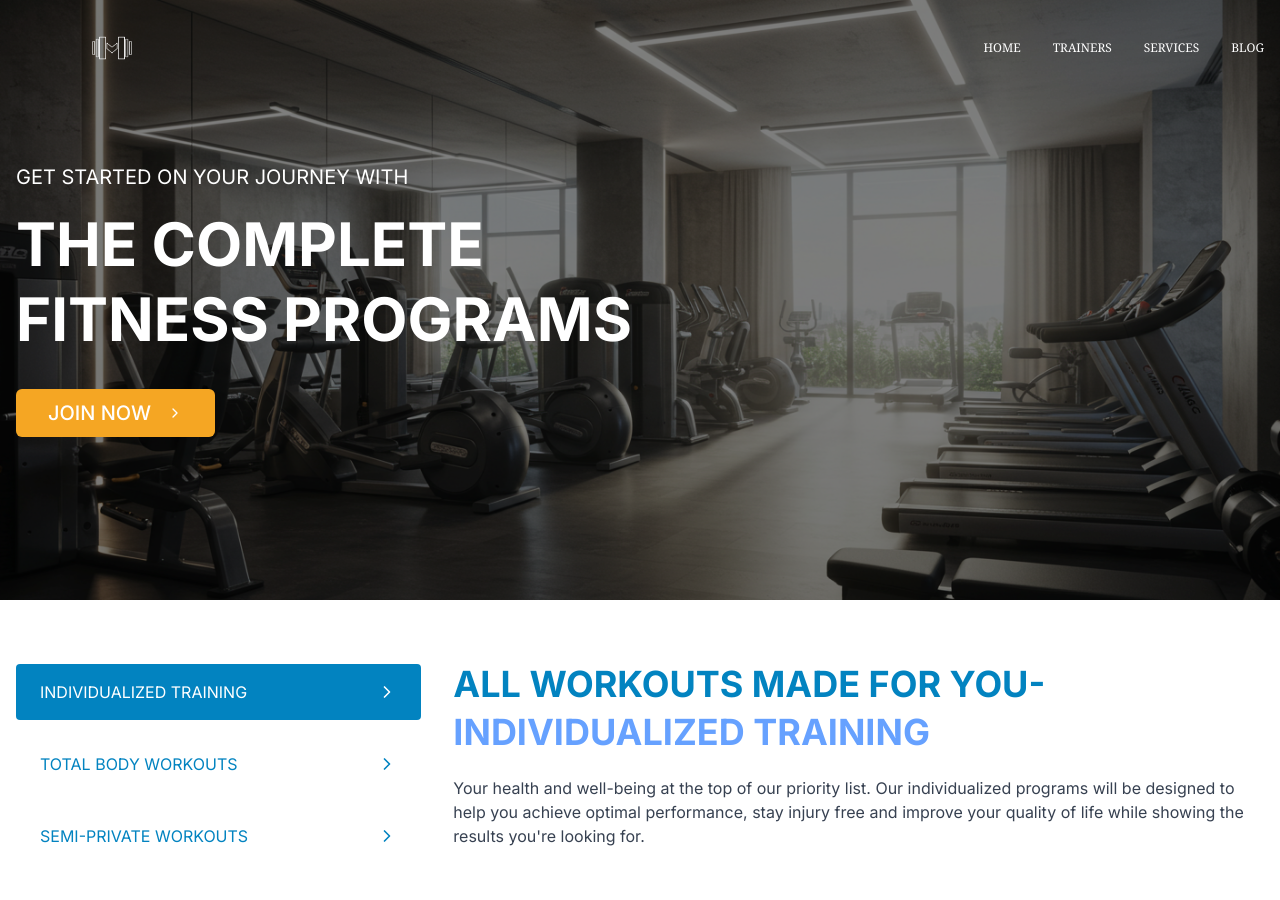
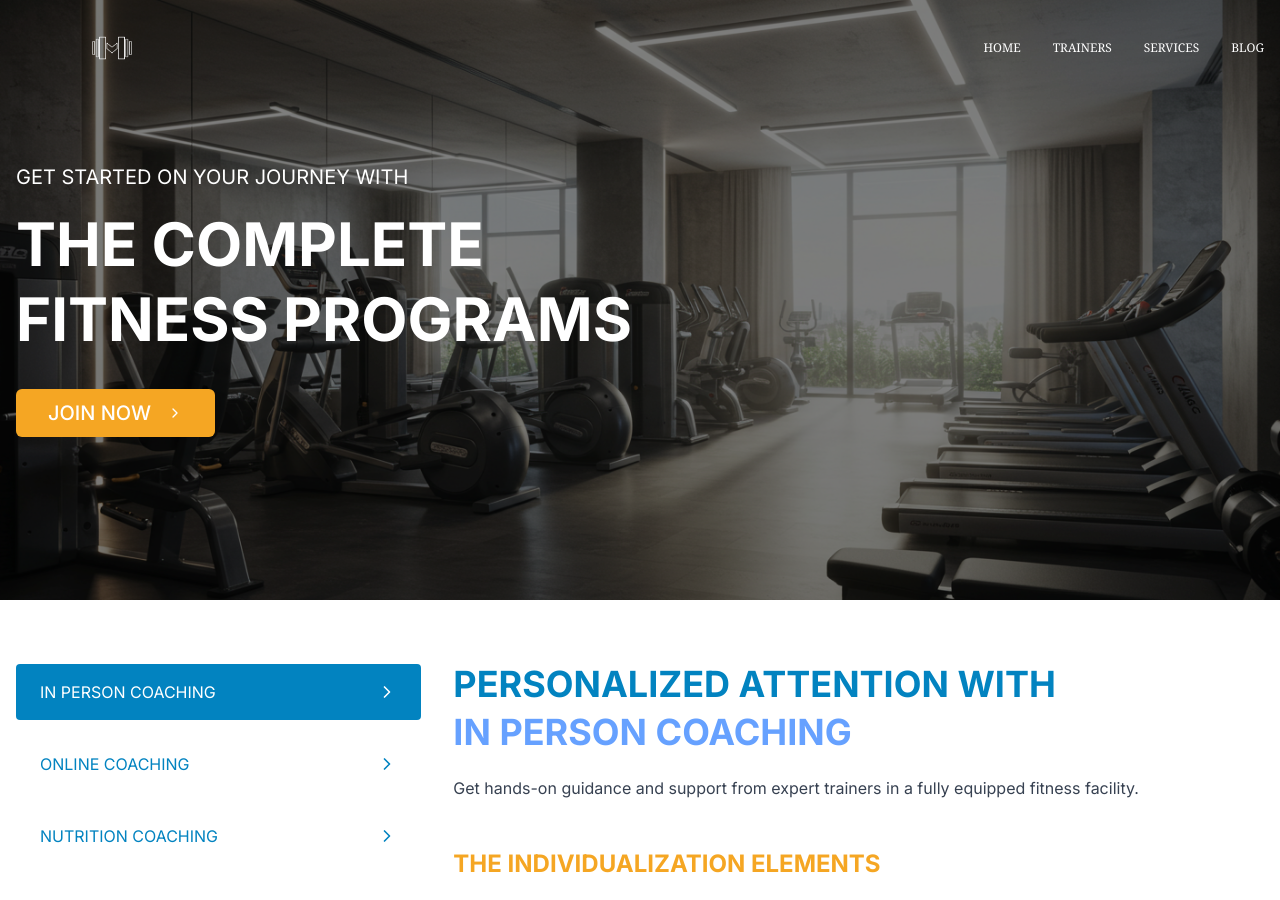
Before and after one commit to JOATLGTM/mo-muscle, a Next.js app: page /services in a window 1280 px wide. Shown: the top 900 px of the page. Built offline with nearby package versions, Linux system fonts and the light colour scheme.

Commit message:
update tab content

```diff
--- a/app/services/page.jsx
+++ b/app/services/page.jsx
@@ -24,34 +24,39 @@ import {
 	Users,
 	X,
 	CheckCircle2,
+	Leaf,
+	Flame,
+	Scale,
+	Apple,
+	Droplet,
 } from "lucide-react";
 import { Button } from "@/components/ui/button";
 import Image from "next/image";
 
 const tabs = [
 	{
-		id: "individualized",
-		label: "INDIVIDUALIZED TRAINING",
-		title: "ALL WORKOUTS MADE FOR YOU-",
-		subtitle: "INDIVIDUALIZED TRAINING",
+		id: "in-person",
+		label: "IN PERSON COACHING",
+		title: "PERSONALIZED ATTENTION WITH",
+		subtitle: "IN PERSON COACHING",
 		content:
-			"Your health and well-being at the top of our priority list. Our individualized programs will be designed to help you achieve optimal performance, stay injury free and improve your quality of life while showing the results you're looking for.",
+			"Get hands-on guidance and support from expert trainers in a fully equipped fitness facility.",
 	},
 	{
-		id: "total-body",
-		label: "TOTAL BODY WORKOUTS",
-		title: "RELY ON SOUL, MIND, AND HEART WITH",
-		subtitle: "TOTAL BODY WORKOUTS",
+		id: "online-coaching",
+		label: "ONLINE COACHING",
+		title: "TRAIN WHEREVER YOU ARE WITH",
+		subtitle: "ONLINE COACHING",
 		content:
-			"Our total-body training programs minimize the use of machines to maximize the use of the body. At CFP, however, complete success is not measured in the number of reps achieved or results visualized on the scale. It encompasses your mental well-being - to help break barriers and plateaus both in and out of the gym.",
+			"Access personalized training programs and guidance from the comfort of your own home, with regular check-ins and support from your coach.",
 	},
 	{
-		id: "semi-private",
-		label: "SEMI-PRIVATE WORKOUTS",
-		title: "YOU ARE NOT IN THIS ALONE-",
-		subtitle: "SEMI-PRIVATE WORKOUTS",
+		id: "nutrition",
+		label: "NUTRITION COACHING",
+		title: "FUEL YOUR SUCCESS WITH",
+		subtitle: "NUTRITION COACHING",
 		content:
-			"SEMI-PRIVATE WORKOUTS offer the perfect balance of a private gym experience and the camaraderie of working out with others. Enjoy the cost efficiency of a group setting while still receiving personalized, hands-on training from our expert trainer.",
+			"Receive a customized nutrition plan that complements your training program, with ongoing support to help you achieve your health and fitness goals.",
 	},
 ];
 
@@ -64,6 +69,16 @@ const elements = [
 	{ icon: Utensils, label: "NUTRITION\nINTAKE" },
 	{ icon: FileWarning, label: "INJURY\nHISTORY" },
 	{ icon: Shield, label: "PHYSICAL\nLIMITS" },
+];
+
+const nutritionElements = [
+	{ icon: Utensils, label: "BALANCED DIET" },
+	{ icon: Heart, label: "HEALTHY HEART" },
+	{ icon: Leaf, label: "MICRONUTRIENTS" },
+	{ icon: Flame, label: "ENERGY LEVELS" },
+	{ icon: Scale, label: "WEIGHT MANAGEMENT" },
+	{ icon: Apple, label: "NATURAL INGREDIENTS" },
+	{ icon: Droplet, label: "HYDRATION" },
 ];
 
 const benefits = [
@@ -82,7 +97,7 @@ const workoutImages = [
 ];
 
 export default function ServicesPage() {
-	const [activeTab, setActiveTab] = useState("individualized");
+	const [activeTab, setActiveTab] = useState("in-person");
 	const [showModal, setShowModal] = useState(false);
 	const [currentStep, setCurrentStep] = useState(0);
 	const [isSuccess, setIsSuccess] = useState(false);
@@ -352,8 +367,7 @@ export default function ServicesPage() {
 														{tab.content}
 													</p>
 
-													{tab.id ===
-														"individualized" && (
+													{tab.id === "in-person" && (
 														<>
 															<h4 className="text-2xl font-bold text-[#F5A623] mb-8">
 																THE
@@ -388,7 +402,7 @@ export default function ServicesPage() {
 													)}
 
 													{tab.id ===
-														"total-body" && (
+														"online-coaching" && (
 														<>
 															<h4 className="text-2xl font-bold text-[#F5A623] mb-8">
 																VIEW OUR
@@ -430,31 +444,29 @@ export default function ServicesPage() {
 														</>
 													)}
 
-													{tab.id ===
-														"semi-private" && (
+													{tab.id === "nutrition" && (
 														<>
 															<h4 className="text-2xl font-bold text-[#F5A623] mb-8">
-																BENEFITS OF
-																WORKING TOGETHER
+																ESSENTIAL
+																NUTRITIONAL
+																ELEMENTS
 															</h4>
 															<div className="grid grid-cols-2 md:grid-cols-4 gap-8">
-																{benefits.map(
+																{nutritionElements.map(
 																	(
-																		benefit,
+																		element,
 																		index
 																	) => (
 																		<div
-																			key={
-																				index
-																			}
+																			key={`${element}-${index}`}
 																			className="flex flex-col items-center text-center"
 																		>
 																			<div className="w-20 h-20 bg-[rgb(2,131,192)] rounded-lg flex items-center justify-center mb-4">
-																				<benefit.icon className="h-10 w-10 text-white" />
+																				<element.icon className="h-10 w-10 text-white" />
 																			</div>
 																			<span className="text-[rgb(2,131,192)] font-bold">
 																				{
-																					benefit.label
+																					element.label
 																				}
 																			</span>
 																		</div>
@@ -488,7 +500,7 @@ export default function ServicesPage() {
 							<motion.div
 								initial={{ opacity: 0, scale: 0.95 }}
 								animate={{ opacity: 1, scale: 1 }}
-								className="text-center py-12"
+								className="text-center"
 							>
 								<div className="mb-6 flex justify-center">
 									<CheckCircle2 className="h-16 w-16 text-green-500" />
--- a/components/Schedule.jsx
+++ b/components/Schedule.jsx
@@ -273,7 +273,7 @@ export default function ScheduleSection() {
 								<motion.div
 									initial={{ opacity: 0, scale: 0.95 }}
 									animate={{ opacity: 1, scale: 1 }}
-									className="text-center py-12"
+									className="text-center"
 								>
 									<div className="mb-6 flex justify-center">
 										<CheckCircle2 className="h-16 w-16 text-green-500" />
```
Also changed, not shown: app/page.jsx (+0 -21 lines).
